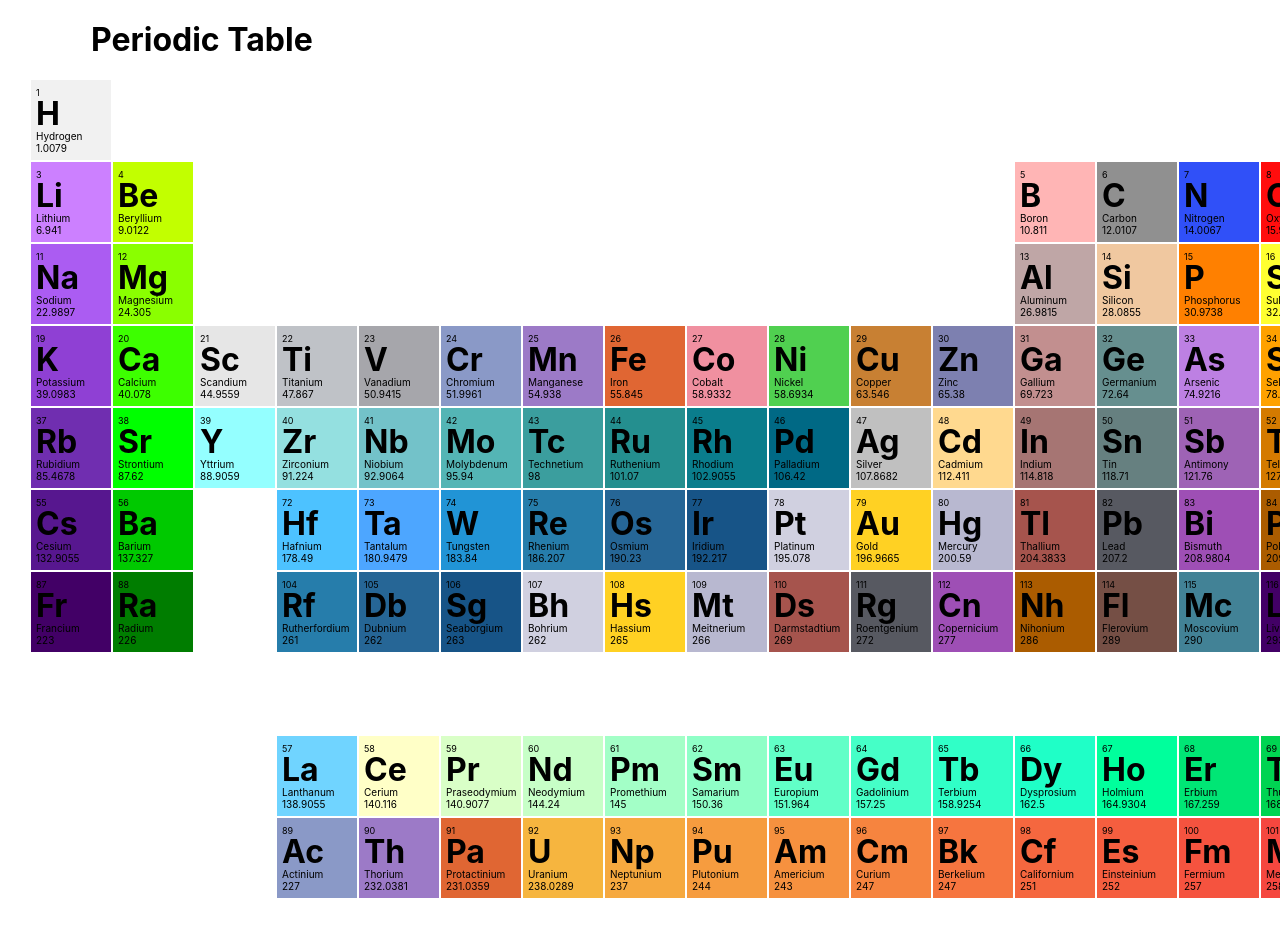
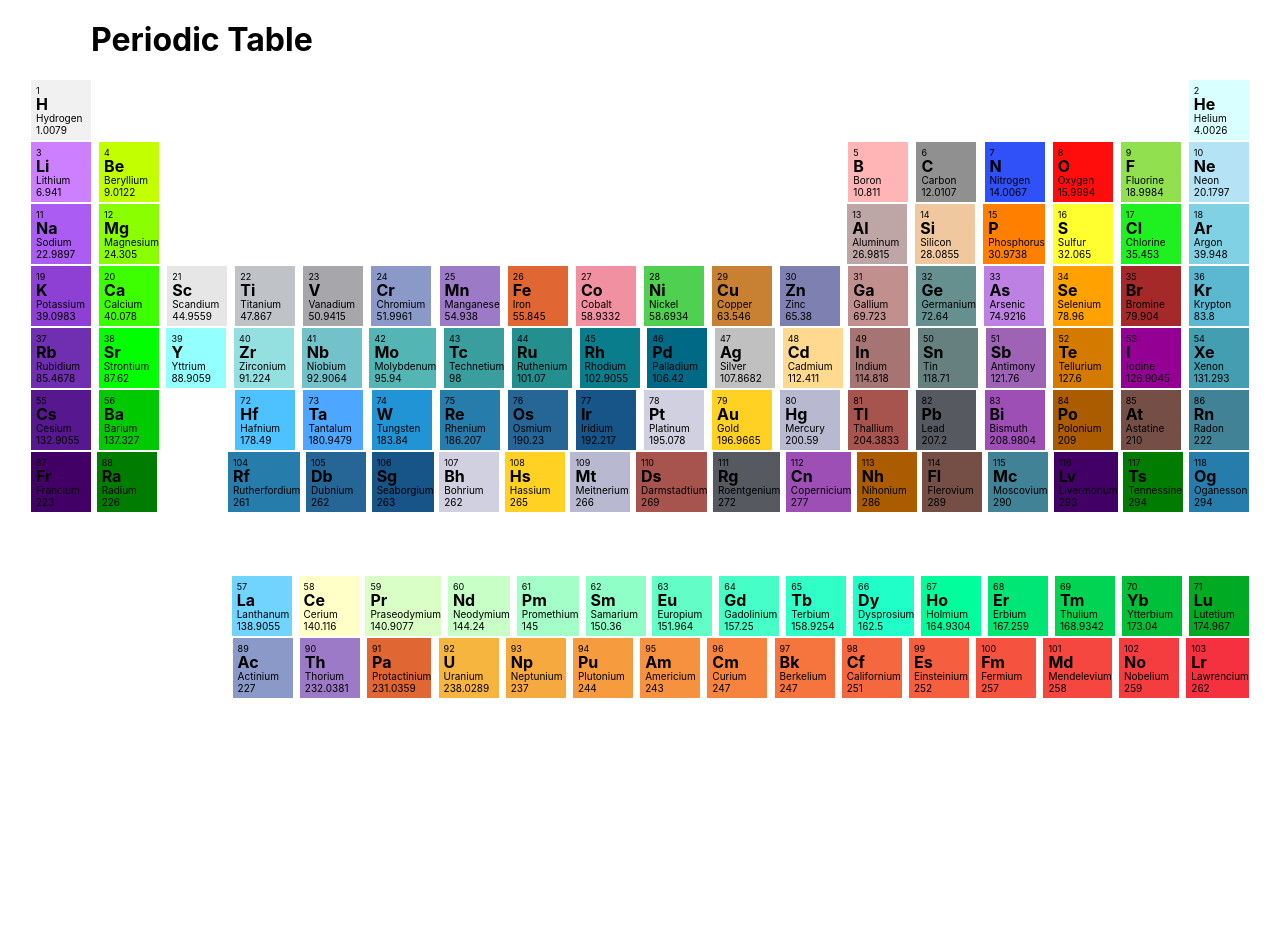
Before and after one commit to MWalter777/periodic-table, a Next.js app: page / in a window 1280 px wide. After the commit the page ends 800 px from the top, so only its background shows below. Built offline with nearby package versions, Linux system fonts and the light colour scheme.

Commit message:
complete periodic table

```diff
--- a/components/ElementTable/index.style.ts
+++ b/components/ElementTable/index.style.ts
@@ -24,4 +24,11 @@ export const ElementTableStyled = styled.div<Props>`
 	sub {
 		font-size: x-small;
 	}
+	@media (max-width: 1280px) {
+		min-width: 60px;
+		height: 60px;
+		.symbol-table {
+			font-size: medium;
+		}
+	}
 `;
```
